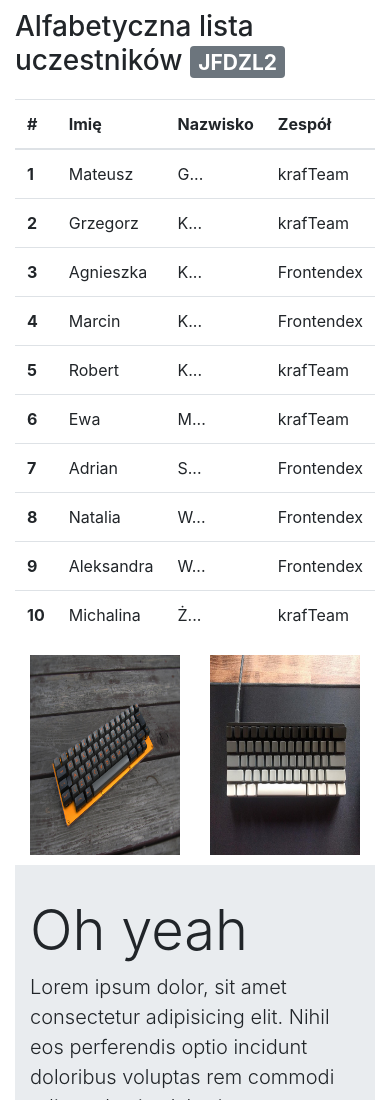
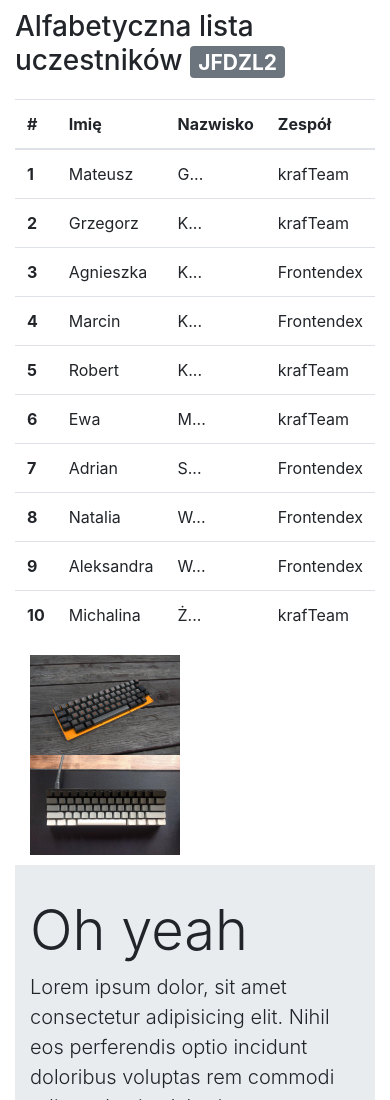
Before and after one commit to zeligowska/praca-domowa-bootstrap, a plain HTML site: page index.html in a window 390 px wide. Shown: the top 1100 px of the page. Drawn offline with nearby package versions, Linux system fonts and the light colour scheme.

Commit message:
smartphone improvement

```diff
--- a/style.css
+++ b/style.css
@@ -14,6 +14,12 @@
     margin: 10px 0;
 }
 
+@media only screen and (max-width: 400px){
+    .container .container-pictures {
+        flex-direction: column;
+    }
+}
+
 .container .container-signature {
     display: flex;
     flex-direction: column;
```
